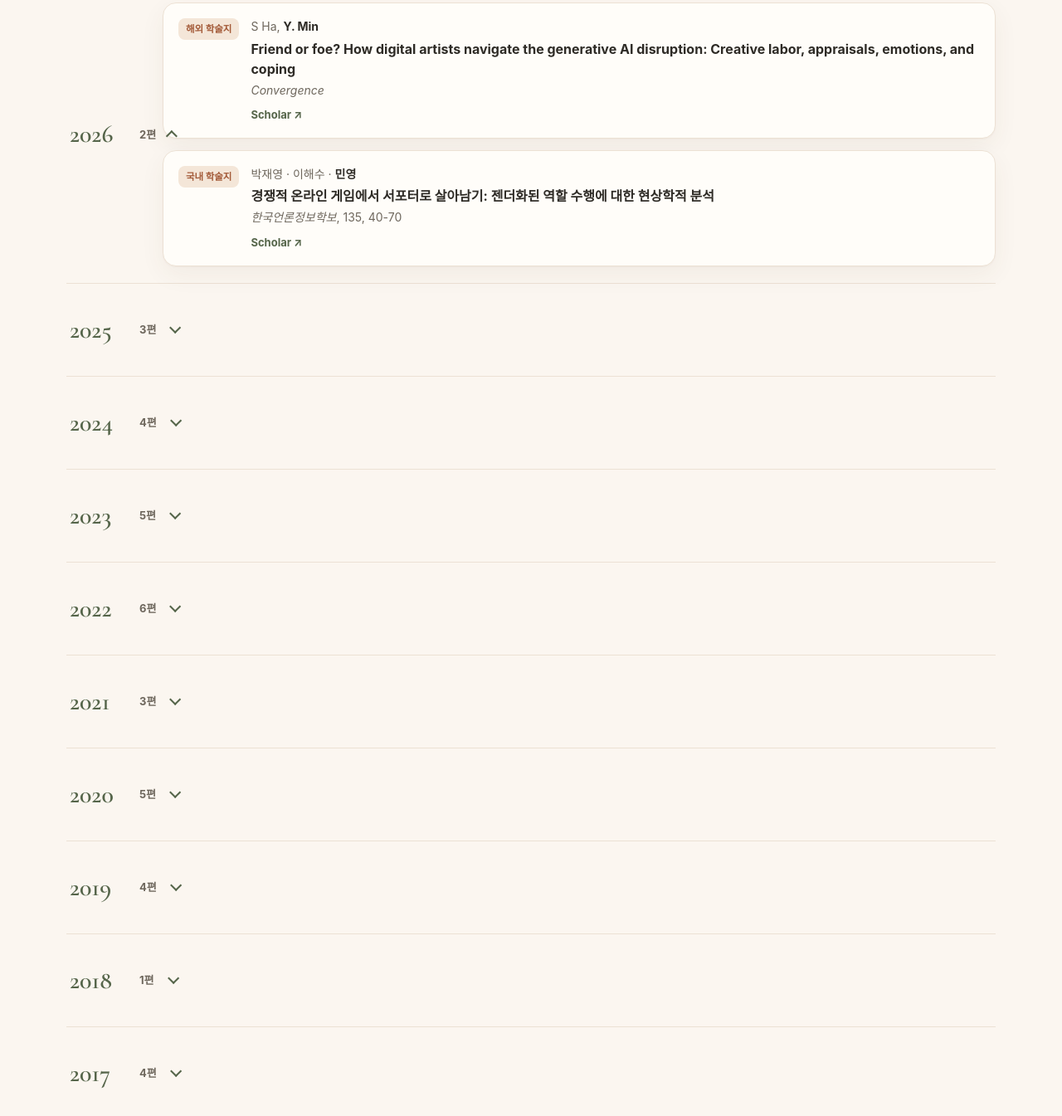
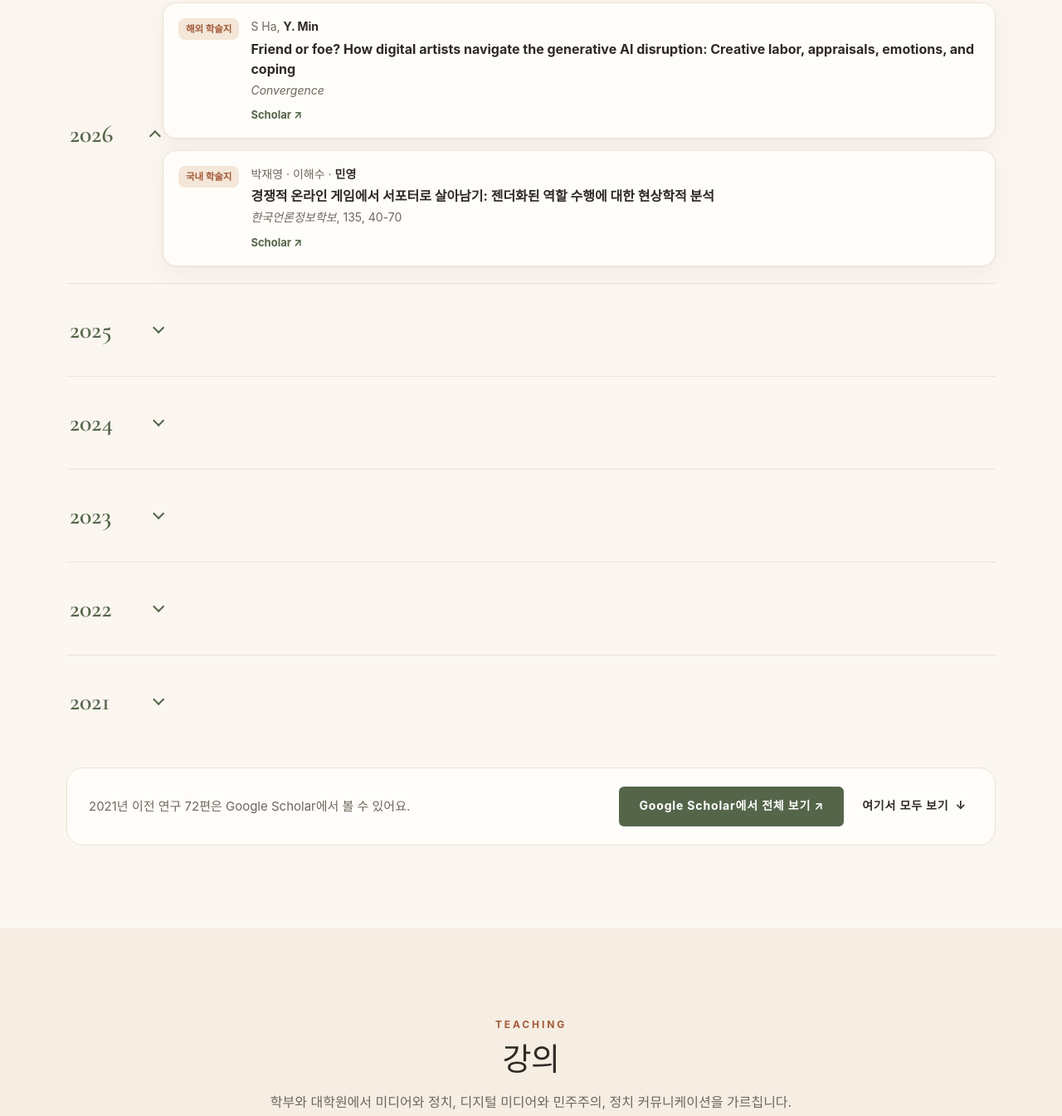
Before and after one commit to cowinyoung08-maven/personal-homepage-web, a website: page index.html in a window 1280 px wide. Shown: the part 4310-5655 px from the top of the page at 83% size. Drawn offline with nearby package versions, Linux system fonts and the light colour scheme; a web font is replaced by a local one.

Commit message:
논문·저서: 2021년 이후만 기본 표시, 이전은 Google Scholar 안내, 연도 옆 편수 제거

```diff
--- a/css/home.css
+++ b/css/home.css
@@ -665,3 +665,14 @@ body.is-admin .connect .admin-edit { display: inline-flex; margin: 16px 0 0; }
 .profile-last { margin-top: 12px; }
 #profileBox { margin-top: 18px; }
 .portal-grid--one { grid-template-columns: 1fr; }
+
+/* 논문·저서: 최근 연구만 보이고 나머지는 Google Scholar로 안내 */
+.pub-year__spacer { flex: 1; }
+.pub-older {
+  display: flex; flex-wrap: wrap; align-items: center; justify-content: space-between; gap: 14px;
+  margin-top: 24px; padding: 22px 26px; border-radius: var(--radius); background: var(--card); border: 1px solid var(--line);
+}
+.pub-older p { margin: 0; font-size: 15px; color: var(--muted); }
+.pub-older__btns { display: flex; flex-wrap: wrap; align-items: center; gap: 14px; }
+.pub-older .text-link { min-height: 44px; border: 0; background: none; font: inherit; font-size: 14px; font-weight: 700; cursor: pointer; }
+@media (max-width: 560px) { .pub-older { padding: 18px; } .pub-older__btns { width: 100%; } }
--- a/js/config.js
+++ b/js/config.js
@@ -132,6 +132,8 @@ window.SITE_CONFIG = {
     description: "Google Scholar 프로필을 바탕으로 연도별로 정리했어요. 종류별로 걸러 보거나 검색할 수 있어요.",
     types: ["국내 학술지", "해외 학술지", "저서 · 북챕터", "학술대회", "보고서 · 기타"],
     scholarUrl: "https://scholar.google.com/citations?user=NSBfSHIAAAAJ&hl=ko",
+    // 기본 화면에 보일 최근 연구의 시작 연도 — 그 이전은 'Google Scholar에서 전체 보기'로 안내 (0이면 전부 보임)
+    recentFrom: 2021,
     items: [
       { year: 2026, type: "해외 학술지", authors: "S Ha, Y. Min", title: "Friend or foe? How digital artists navigate the generative AI disruption: Creative labor, appraisals, emotions, and coping", venue: "Convergence", detail: "", cites: 0, doi: "", kci: "", url: "", scholar: "https://scholar.google.com/citations?view_op=view_citation&user=NSBfSHIAAAAJ&citation_for_view=NSBfSHIAAAAJ:u9iWguZQMMsC" },
       { year: 2026, type: "국내 학술지", authors: "박재영 · 이해수 · 민영", title: "경쟁적 온라인 게임에서 서포터로 살아남기: 젠더화된 역할 수행에 대한 현상학적 분석", venue: "한국언론정보학보", detail: "135, 40-70", cites: 0, doi: "", kci: "", url: "", scholar: "https://scholar.google.com/citations?view_op=view_citation&user=NSBfSHIAAAAJ&citation_for_view=NSBfSHIAAAAJ:1sJd4Hv_s6UC" },
--- a/js/main.js
+++ b/js/main.js
@@ -166,7 +166,6 @@
         </div>
         <p class="pub-count" id="pubCount" aria-live="polite"></p>
         <div class="pubs" id="pubList"></div>
-        ${P.scholarUrl ? `<p class="pub-more"><a class="btn btn--ghost" href="${esc(P.scholarUrl)}" target="_blank" rel="noopener">Google Scholar에서 전체 보기 ↗</a></p>` : ""}
       </div>
     </section>`;
 
@@ -321,17 +320,47 @@
       <button class="ad-chip" data-type="${esc(t)}" aria-pressed="${t === type}">${esc(t)}
         <small>${t === "전체" ? items.length : items.filter((x) => x.type === t).length}</small></button>`).join("");
 
+    // 기본 화면은 최근 연구만 (config의 publications.recentFrom 이후), 그 이전은 Google Scholar로 안내
+    // 검색할 때는 전체에서 찾고, 인용순은 상위 TOP_CITED편만 보여 줌. '여기서 모두 보기'를 누르면 전부 펼침
+    const recentFrom = Number(P.recentFrom) || 0, TOP_CITED = 15;
+    let showAll = false;
     const draw = () => {
       const qq = q.trim().toLowerCase();
-      const shown = items
+      const matched = items
         .filter((x) => type === "전체" || x.type === type)
         .filter((x) => !qq || [x.title, x.authors, x.venue, x.year, x.detail].join(" ").toLowerCase().includes(qq))
         .sort((a, b) => sort === "cites"
           ? (Number(b.cites) || 0) - (Number(a.cites) || 0) || (Number(b.year) || 0) - (Number(a.year) || 0)
           : (Number(b.year) || 0) - (Number(a.year) || 0) || a.i - b.i);
-      $("#pubCount").textContent = items.length ? `${shown.length}편` : "";
+      const limited = !qq && !showAll;
+      const shown = !limited ? matched
+        : sort === "cites" ? matched.slice(0, TOP_CITED)
+        : recentFrom ? matched.filter((x) => Number(x.year) >= recentFrom) : matched;
+      const hidden = matched.length - shown.length;
+      $("#pubCount").textContent = !items.length ? ""
+        : qq ? `검색 결과 ${matched.length}편`
+        : hidden ? `전체 ${matched.length}편 중 ${sort === "cites" ? `인용 상위 ${shown.length}편` : `${recentFrom}년 이후 ${shown.length}편`}`
+        : `${matched.length}편`;
+      // 목록 아래 안내: 숨긴 연구 + Google Scholar + 여기서 모두 보기
+      const more = () => {
+        const box = document.createElement("div");
+        box.className = "pub-older";
+        box.innerHTML = hidden
+          ? `<p>${sort === "cites" ? `인용 상위 ${TOP_CITED}편만 보여 드려요.` : `${recentFrom}년 이전 연구 ${hidden}편은 Google Scholar에서 볼 수 있어요.`}</p>
+             <div class="pub-older__btns">
+               ${P.scholarUrl ? `<a class="btn btn--primary" href="${esc(P.scholarUrl)}" target="_blank" rel="noopener">Google Scholar에서 전체 보기 ↗</a>` : ""}
+               <button class="text-link" type="button" id="pubShowAll">여기서 모두 보기 <span class="arr" aria-hidden="true">↓</span></button>
+             </div>`
+          : `${showAll && !qq ? `<button class="text-link" type="button" id="pubShowRecent">최근 연구만 보기 <span class="arr" aria-hidden="true">↑</span></button>` : ""}
+             ${P.scholarUrl ? `<a class="btn btn--ghost" href="${esc(P.scholarUrl)}" target="_blank" rel="noopener">Google Scholar 프로필 ↗</a>` : ""}`;
+        $("#pubList").appendChild(box);
+        const all = box.querySelector("#pubShowAll"), recent = box.querySelector("#pubShowRecent");
+        if (all) all.addEventListener("click", () => { showAll = true; draw(); });
+        if (recent) recent.addEventListener("click", () => { showAll = false; draw(); $("#publications").scrollIntoView({ behavior: "smooth" }); });
+      };
       if (!shown.length) {
         $("#pubList").innerHTML = `<p class="ad-empty">${items.length ? "조건에 맞는 항목이 없어요." : "아직 등록된 논문·저서가 없어요."}</p>`;
+        if (hidden) more();
         return;
       }
       const pubHTML = (x) => `
@@ -346,6 +375,7 @@
             </li>`;
       if (sort === "cites") { // 인용순: 연도 구분 없이 한 목록
         $("#pubList").innerHTML = `<div class="pub-year pub-year--flat"><h3>인용순</h3><ul>${shown.map(pubHTML).join("")}</ul></div>`;
+        more();
         return;
       }
       // 연도별로 접기: 가장 최근 연도만 펼치고 나머지는 접어 둠 (검색 중에는 찾은 연도를 모두 펼침)
@@ -356,10 +386,11 @@
           const rows = shown.filter((x) => x.year === y);
           return `
           <details class="pub-year pub-year--fold" ${i === 0 || qq ? "open" : ""}>
-            <summary><h3>${esc(y || "연도 미상")}</h3><span class="pub-year__count">${rows.length}편</span><i class="week__arrow" aria-hidden="true"></i></summary>
+            <summary><h3>${esc(y || "연도 미상")}</h3><span class="pub-year__spacer"></span><i class="week__arrow" aria-hidden="true"></i></summary>
             <ul>${rows.map(pubHTML).join("")}</ul>
           </details>`;
         }).join("")}`;
+      more();
       const folds = [...$("#pubList").querySelectorAll(".pub-year--fold")];
       const btn = $("#pubToggleAll");
       const sync = () => (btn.textContent = folds.every((d) => d.open) ? "모든 연도 접기" : "모든 연도 펼치기");
```
